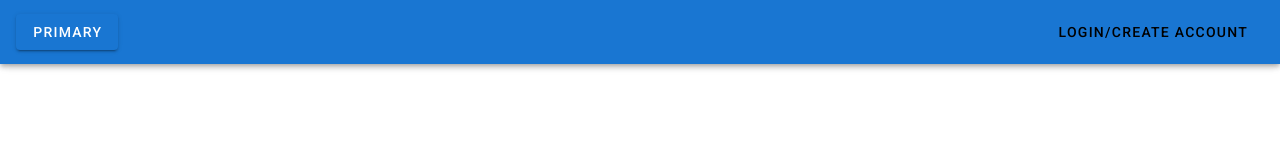
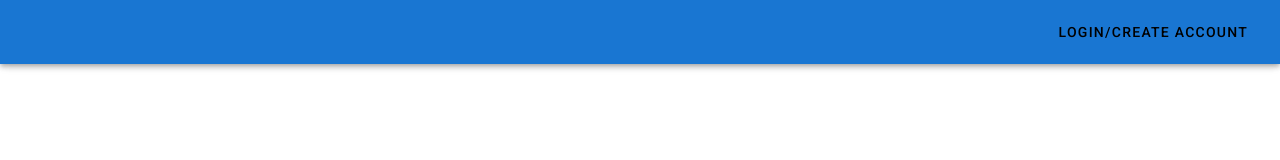
Before and after one commit to ThomasLangston1/Inventory-system-Frontend, a Vue app: page /inventory in a window 1280 px wide. Shown: the top 160 px of the page. Built offline with nearby package versions, Linux system fonts and the light colour scheme.

Commit message:
reverted

```diff
--- a/src/App.vue
+++ b/src/App.vue
@@ -1,7 +1,6 @@
 <template>
   <v-app>
     <v-app-bar app color="primary" dark>
-      <v-btn active-class="/inventory" color="primary">Primary</v-btn>
       <v-spacer></v-spacer>
       <v-btn to="/login" text color="black">Login/Create Account</v-btn>
     </v-app-bar>
```
